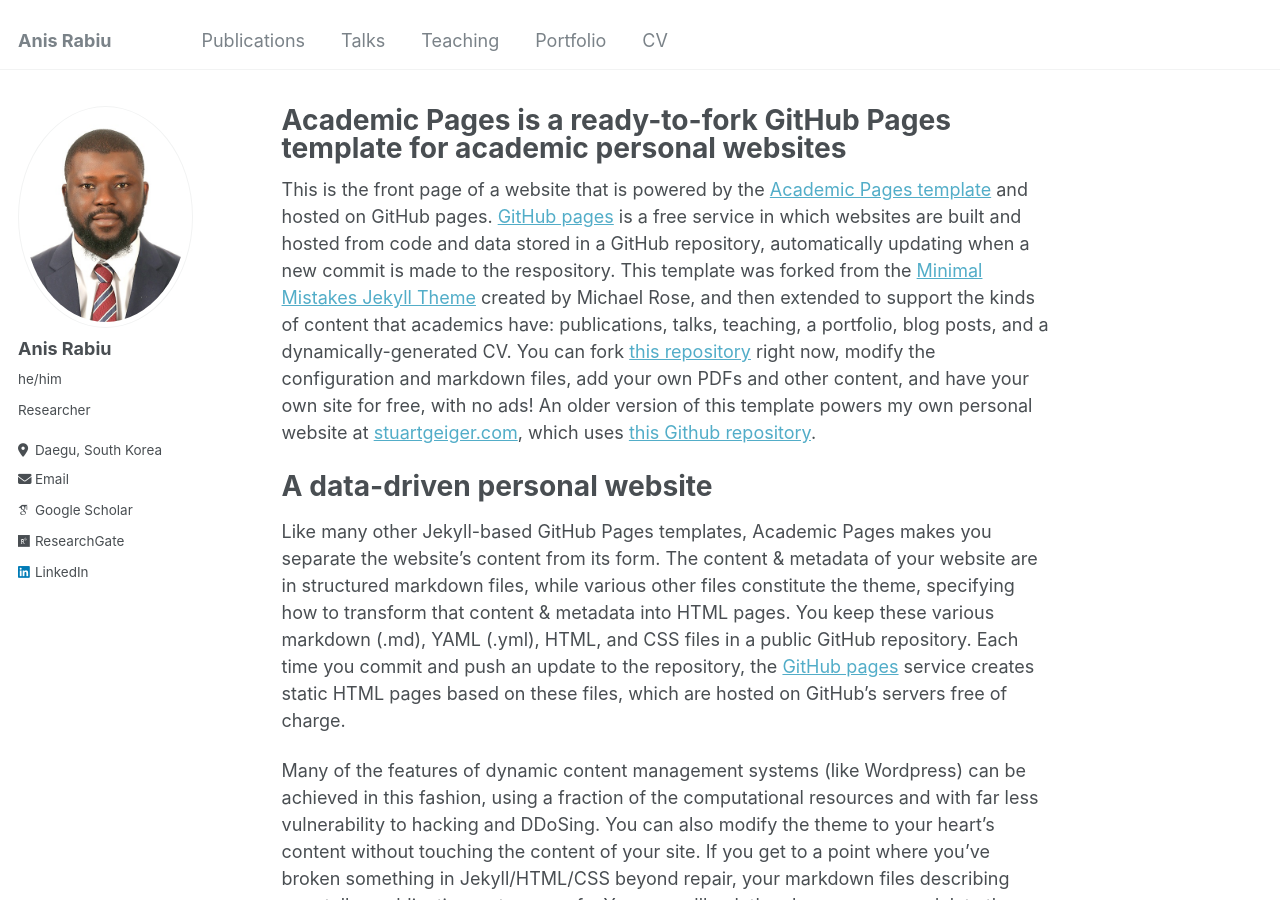
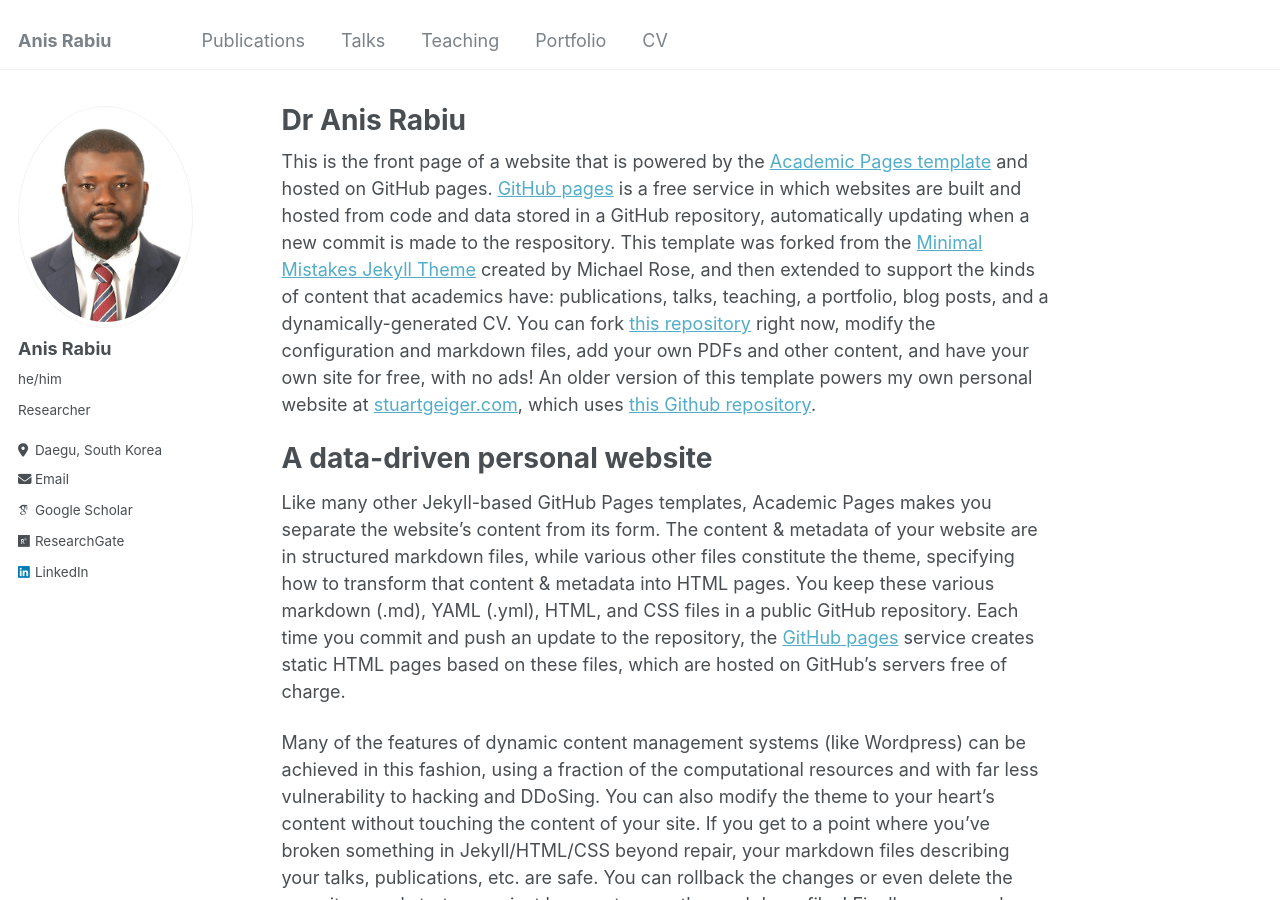
Before and after one commit to anisrabiu/anisrabiu, a Jekyll site: the page built from _pages/about.md, in a window 1280 px wide and 900 px high. Built offline with Jekyll 4.4.1, drawn with Linux system fonts in a browser that asks for light colours; some web fonts are replaced.

Commit message:
Update Title

```diff
--- a/_pages/about.md
+++ b/_pages/about.md
@@ -1,6 +1,6 @@
 ---
 permalink: /
-title: "Academic Pages is a ready-to-fork GitHub Pages template for academic personal websites"
+title: "Dr Anis Rabiu"
 author_profile: true
 redirect_from:
   - /about/
```
